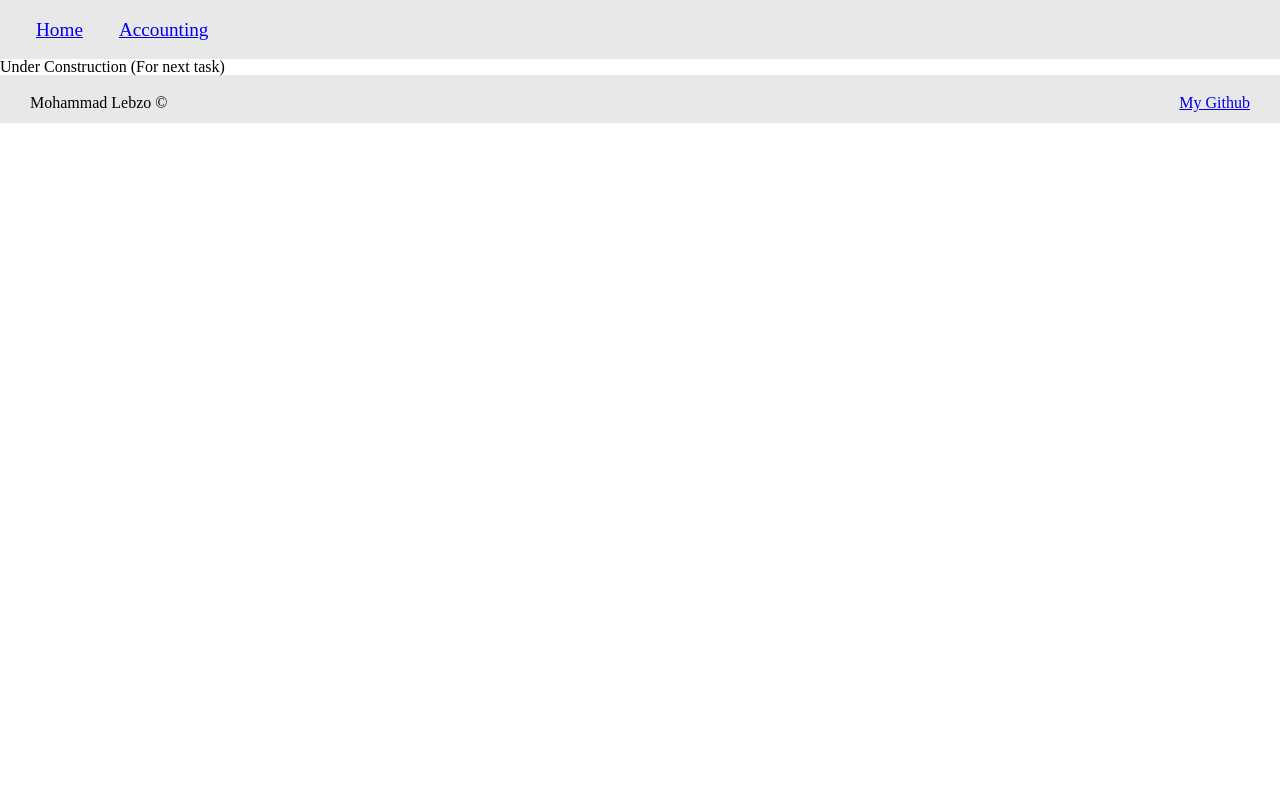
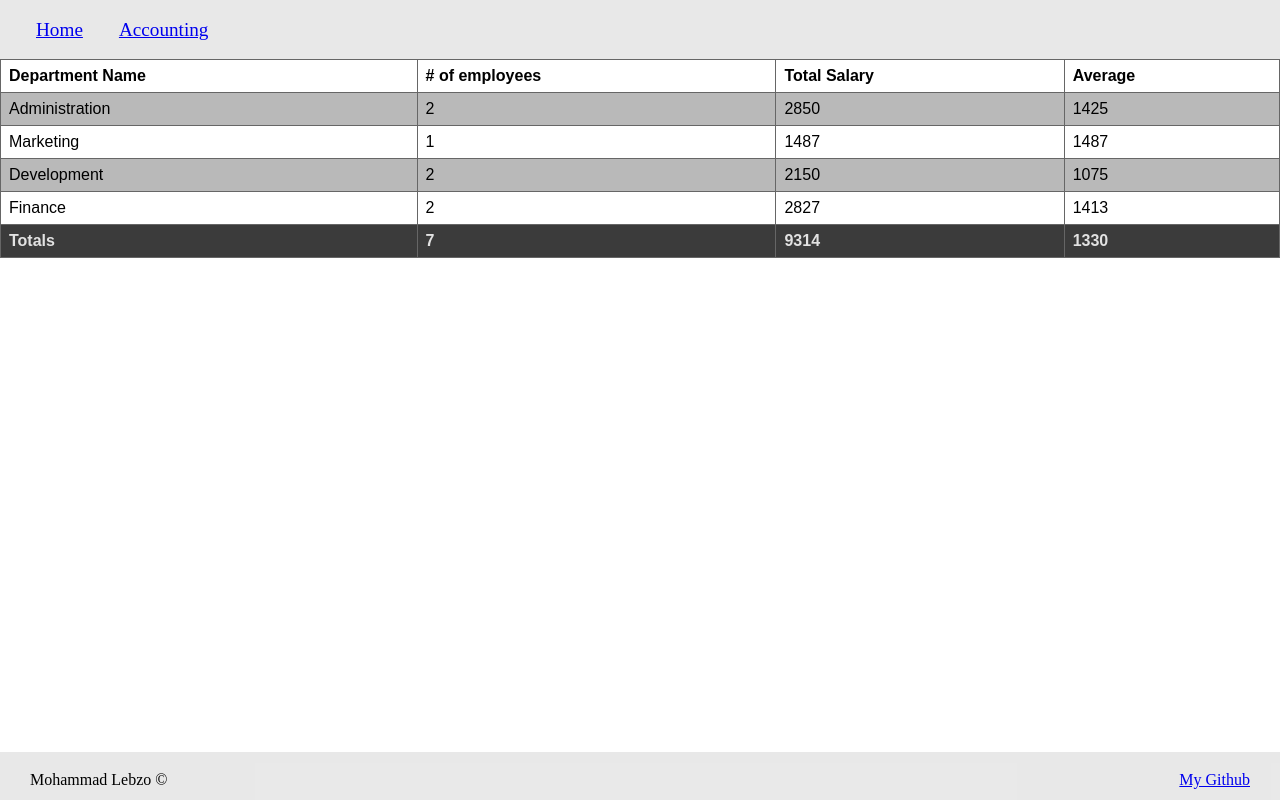
Before and after one commit to mohammadlebzo/HR-management-system, a plain HTML site: page accounting.html in a window 1280 px wide. Drawn offline with Linux system fonts and the light colour scheme.

Commit message:
Finished task 04

```diff
--- a/accounting.html
+++ b/accounting.html
@@ -6,6 +6,7 @@
     <meta name="viewport" content="width=device-width, initial-scale=1.0">
     <link rel="stylesheet" href="./css/reset.css">
     <link rel="stylesheet" href="./css/index.css">
+    <link rel="stylesheet" href="./css/accounting.css">
     <title>Document</title>
 </head>
 <body>
@@ -16,7 +17,7 @@
         </ul>
     </header>
     <main>
-        <h2>Under Construction (For next task)</h2>
+        <div id="rootDivAccounting"></div>
     </main>
     <footer>
         <ul>
@@ -24,5 +25,7 @@
             <li id="git"><a href="https://github.com/mohammadlebzo" target="_blank">My Github</a></li>
           </ul>
     </footer>
+    <script src="./js/app.js"></script>
+    <script src="./js/accounting.js"></script>
 </body>
 </html>
--- /dev/null
+++ b/css/accounting.css
@@ -0,0 +1,39 @@
+body{
+    position: relative;
+    height: 100vh;
+}
+table {
+    font-family: arial, sans-serif;
+    border-collapse: collapse;
+    width: 100%;
+  }
+  th{
+    font-weight: bold;
+  }
+  td, th {
+    border: 1px solid #666666;
+    text-align: left;
+    padding: 8px;
+  }
+
+  tr:nth-child(even) {
+    background-color: #b9b9b9;
+  }
+  tr:last-child {
+    font-weight: bold;
+    background-color: #3b3b3b;
+    color: #e2e2e2;
+  }
+  footer{
+    position: absolute;
+    bottom: 0;
+    width:100%;
+    height:3rem;
+    background-color: var(--main-color);
+  }
+  footer ul{
+    padding-top: 20px;
+  }
+  footer li{
+    display: inline;
+  }
--- /dev/null
+++ b/js/accounting.js
@@ -0,0 +1,98 @@
+'use strict';
+
+let rootAccounting = document.getElementById('rootDivAccounting');
+let tableJS = document.createElement('table');
+
+let departmentsObjs_Arr = [
+    {
+        department: 'Administration',
+        numOfEmp: 0,
+        totalSalary: 0,
+        avg: 0,
+    },
+    {
+        department: 'Marketing',
+        numOfEmp: 0,
+        totalSalary: 0,
+        avg: 0,
+    },
+    {
+        department: 'Development',
+        numOfEmp: 0,
+        totalSalary: 0,
+        avg: 0,
+    },
+    {
+        department: 'Finance',
+        numOfEmp: 0,
+        totalSalary: 0,
+        avg: 0,
+    }
+];
+
+let footerObj = {
+    totalNumOfEmps: 0,
+    totalSalaries: 0,
+    totalAvgs: 0,
+};
+
+
+const createTable = () => {
+    let titles = ['Department Name', '# of employees', 'Total Salary', 'Average'];
+    tableJS.className = 'table_js';
+    let title_tr = document.createElement('tr');
+    for (let i = 0; i < titles.length; i++) {
+        let temp_th = document.createElement('th');
+        temp_th.textContent = titles[i];
+        title_tr.appendChild(temp_th);
+    }
+    tableJS.appendChild(title_tr);
+    rootAccounting.appendChild(tableJS);
+}
+
+const renderTableData = arr => {
+    for (let element of arr) {
+        let trEl = document.createElement('tr');
+
+        trEl.innerHTML = `
+        <td>${element.department}</td>
+        <td>${element.numOfEmp}</td>
+        <td>${element.totalSalary}</td>
+        <td>${element.avg}</td>
+        `;
+
+        tableJS.appendChild(trEl);
+    }
+
+    let trEl = document.createElement('tr');
+
+    trEl.innerHTML = `
+    <td>Totals</td>
+    <td>${footerObj.totalNumOfEmps}</td>
+    <td>${footerObj.totalSalaries}</td>
+    <td>${footerObj.totalAvgs}</td>
+    `;
+
+    tableJS.appendChild(trEl);
+}
+
+const addDataToTable = arr => {
+    // FullName, Department, Level, Image_URL
+    for(let tableElement of departmentsObjs_Arr){
+        for(let cardElement of arr){
+            if (tableElement.department === cardElement.Department) {
+                tableElement.numOfEmp++;
+                tableElement.totalSalary += cardElement.Salary();
+                console.log(tableElement.numOfEmp);
+            }
+        }
+        tableElement.avg = Math.floor(tableElement.totalSalary / tableElement.numOfEmp)
+        footerObj.totalNumOfEmps += tableElement.numOfEmp;
+        footerObj.totalSalaries += tableElement.totalSalary;
+        footerObj.totalAvgs = Math.floor(footerObj.totalSalaries / footerObj.totalNumOfEmps);
+    }
+}
+
+addDataToTable(employees_Arr);
+createTable();
+renderTableData(departmentsObjs_Arr);
--- a/js/app.js
+++ b/js/app.js
@@ -1,7 +1,7 @@
 'use strict';
 
 // Variables:::::
-let idStart = 1000
+let idStart = 1000;
 let employees_Arr = [];
 let DepOptionsArr = ['Administration', 'Marketing', 'Development', 'Finance'];
 let levelOptionsArr = ['Junior', 'Mid-Senior', 'Senior'];
@@ -9,6 +9,22 @@ let root = document.getElementById('rootDiv');
 // let tableJS = document.createElement('table');
 let cardsContainerDiv = document.createElement('div');
 let formJS = document.createElement('form');
+
+const saveData = data => {
+    let stringObj = JSON.stringify(data);
+    localStorage.setItem('employees', stringObj);
+}
+
+const getData = () => {
+    let savedData = localStorage.getItem('employees');
+    if (savedData) {
+        employees_Arr = [];
+        let tempArray = JSON.parse(savedData);
+        for (let element of tempArray) {
+            let tempObj = new Employee(element.FullName, element.Department, element.Level, element.Image_URL);
+        }
+    }
+}
 
 // Constructor:::::
 function Employee(FullName, Department, Level, Image_URL) {
@@ -71,6 +87,7 @@ Employee.prototype.render = function () {
 
 
 // Objects:::::
+
 let emp1 = new Employee('Ghazi Samer', 'Administration', 'Senior', './assets/placeholder.jpg');
 let emp2 = new Employee('Lana Ali', 'Finance', 'Senior', './assets/placeholder.jpg');
 let emp3 = new Employee('Tamara Ayoub', 'Marketing', 'Senior', './assets/placeholder.jpg');
@@ -80,17 +97,6 @@ let emp6 = new Employee('Rana Saleh', 'Development', 'Junior', './assets/placeho
 let emp7 = new Employee('Hadi Ahmad', 'Finance', 'Mid-Senior', './assets/placeholder.jpg');
 
 
-// Creating the titles for each column:::::
-// const createCards = () => {
-//     for (let element of employees_Arr){
-//         let divEl = document.createElement('div');
-//         divEl.setAttribute('class', card);
-//         let imgEl = document.createElement('img');
-//         imgEl.setAttribute('src', );
-//     }
-
-//     root.appendChild(cardsContainerDiv);
-// }
 
 const createForm = () => {
     //Full Name
@@ -160,16 +166,19 @@ const addEmployee = (event) => {
     // console.log(event.target.fullName.value);
     let newEmployee = new Employee(fullNameE, departmentE, levelsE, imgE);
     newEmployee.render();
+    saveData(employees_Arr);
 }
 
 // The renderer of the page:::::
 const pageRendering = arr => {
-    for (let i = 0; i < arr.length; i++)
-        arr[i].render();
+    for (let element of arr)
+        element.render();
 }
 
 
 // Method calling:::::
 // createCards();
+// saveData(employees_Arr);
+getData();
 createForm();
 pageRendering(employees_Arr);
```
Also changed, not shown: css/index.css (line endings or trailing spaces).
